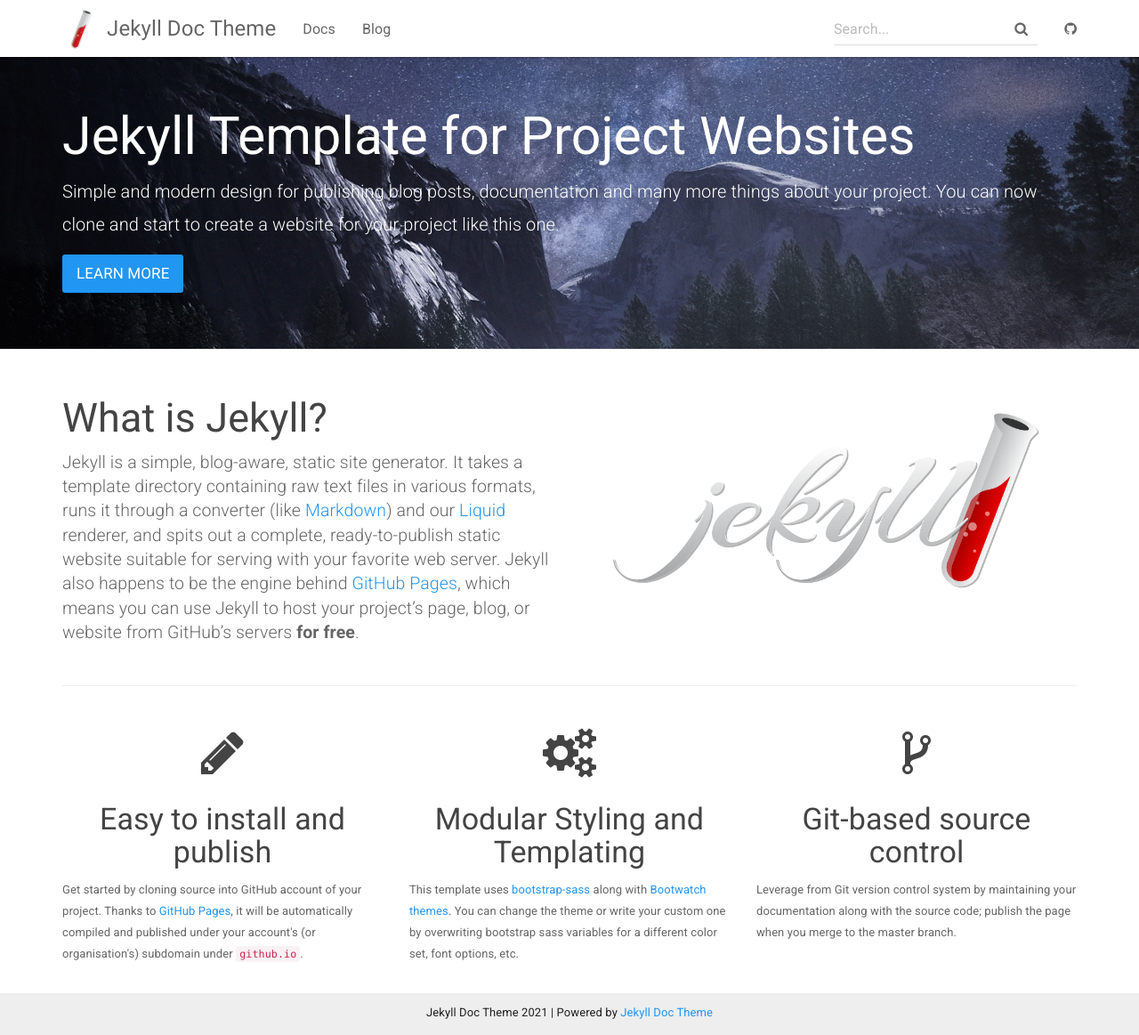
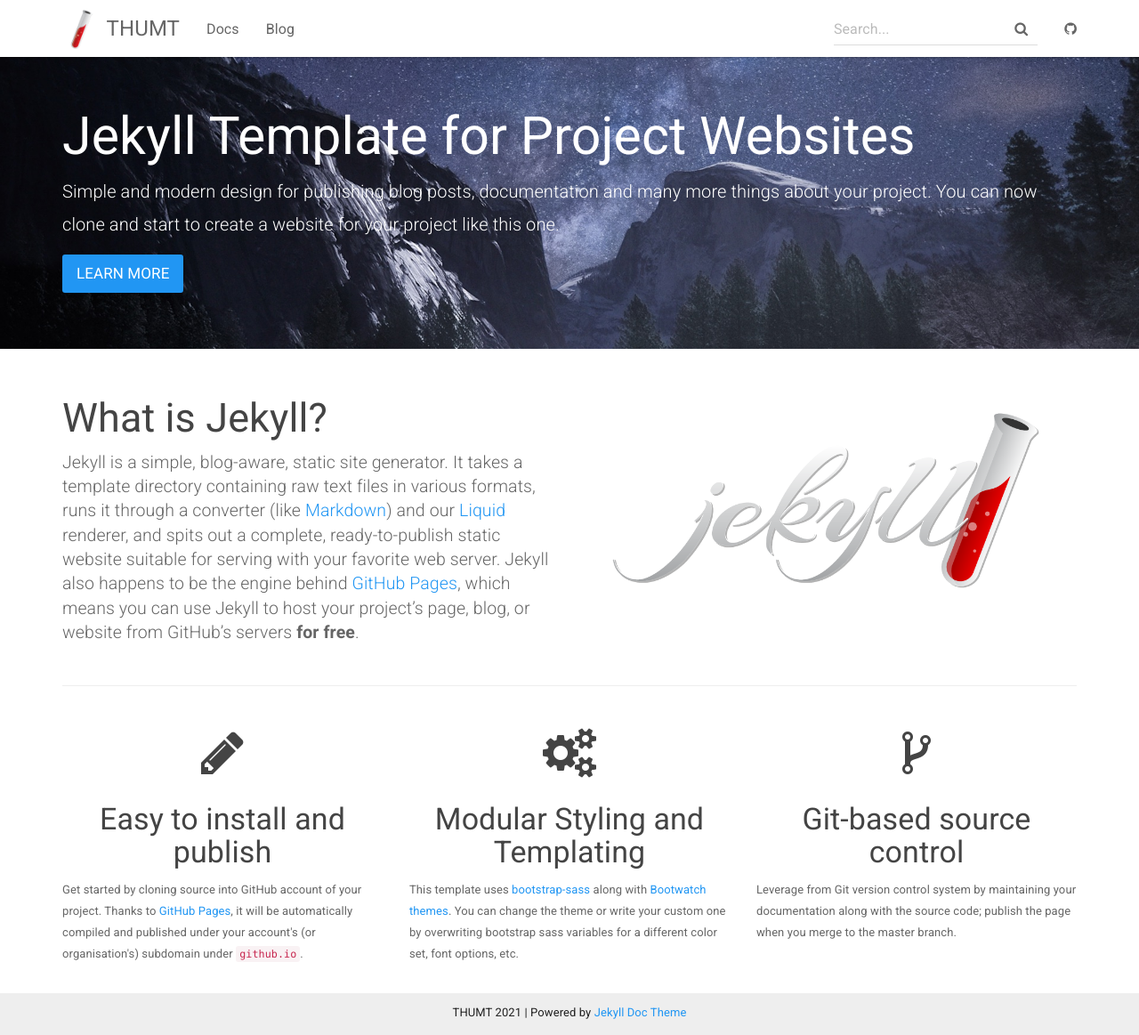
Before and after one commit to thumt/thumt.github.io, a Jekyll site: the page built from index.html, in a window 1280 px wide and 1163 px high. Shown: the whole window at 89% size. Built offline with Jekyll 4.4.1, drawn with Linux system fonts in a browser that asks for light colours.

Commit message:
Update _config.yml

```diff
--- a/_config.yml
+++ b/_config.yml
@@ -1,5 +1,5 @@
 # Site settings
-title: Jekyll Doc Theme
+title: THUMT
 email: thumt17@gmail.com
 description: >
   Jekyll Template for Project Websites
@@ -9,7 +9,7 @@
 baseurl: "/" # the subpath of your site, e.g. /blog/
 url: https://thumt.github.io # the base hostname & protocol for your site
 git_address: https://github.com/thumt/thumt.github.io
-git_edit_address: https://github.com/thumt/thumt.github.io/blob/gh-pages
+git_edit_address: https://github.com/thumt/thumt.github.io/blob/master
 
 # theme options from https://bootswatch.com/3/
 # comment out this to use default Bootstrap
```
